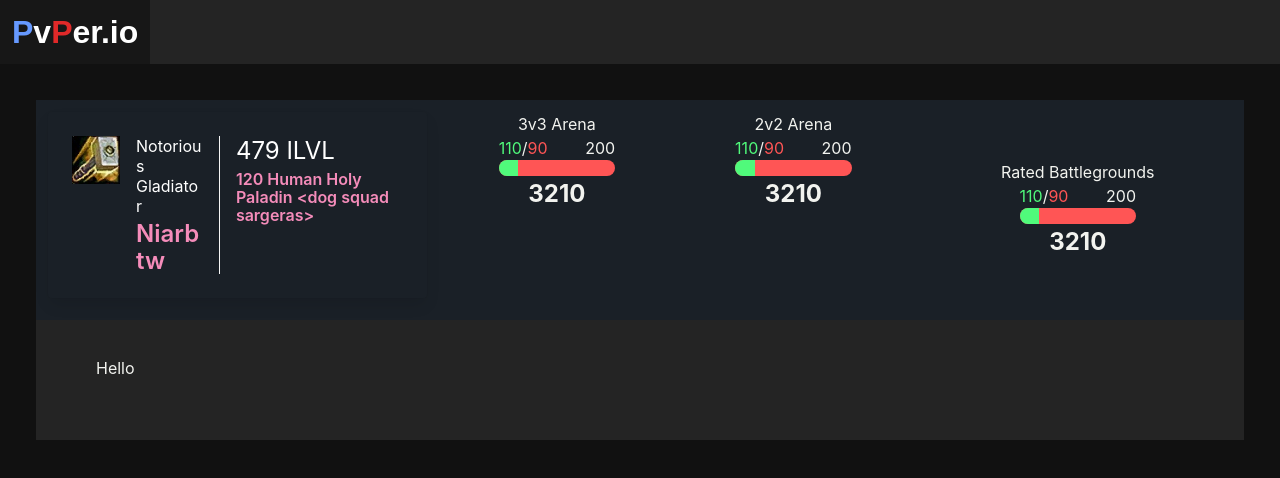
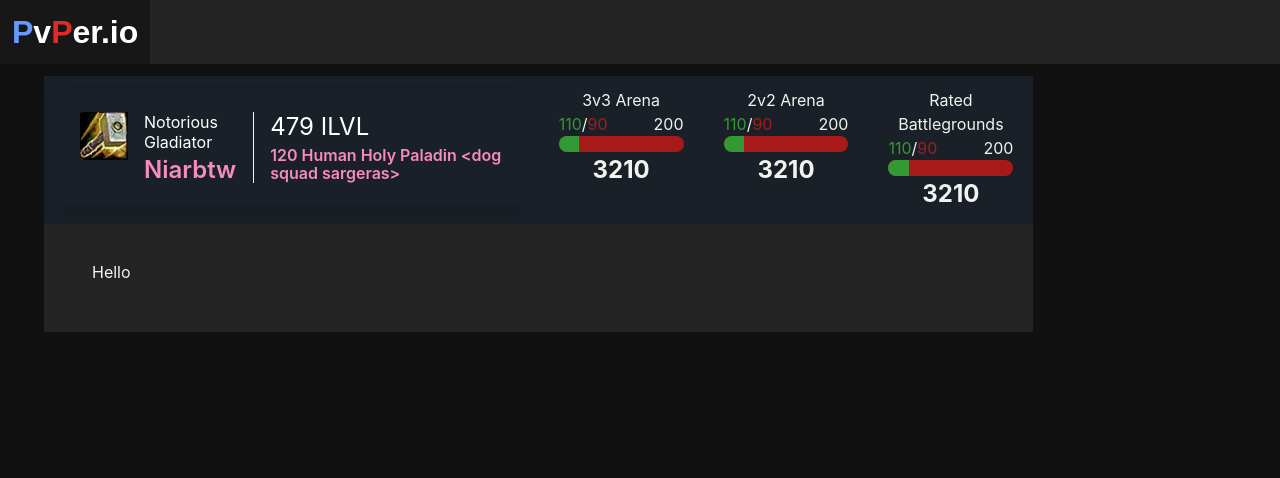
Before and after one commit to shawnanderton/pvper, an Angular app: page / in a window 1280 px wide. Shown: the top 478 px of the page. Built offline with nearby package versions, Linux system fonts and the light colour scheme.

Commit message:
working on player component

```diff
--- a/src/app/components/app.component.ts
+++ b/src/app/components/app.component.ts
@@ -3,15 +3,18 @@
 @Component({
   selector: 'app-root',
   template: `
-    <div>
-      <pvper-header-bar></pvper-header-bar>
-      <div class="section columns">
-        <main class="column has-background-primary">
-          <pvper-player></pvper-player>
+    <pvper-header-bar></pvper-header-bar>
+    <section class="container is-fluid">
+      <div class="columns">
+        <main class="column is-10">
+          <div class="has-background-primary">
+            <pvper-player></pvper-player>
+          </div>
           <!-- //<pvper-leaderboard></pvper-leaderboard> -->
         </main>
+        <aside class="column is-2"></aside>
       </div>
-    </div>
+    </section>
   `,
 })
 export class AppComponent {
--- a/src/app/components/player/player.component.ts
+++ b/src/app/components/player/player.component.ts
@@ -4,7 +4,7 @@
   selector: 'pvper-player',
   template: `<section class="hero">
       <div class="columns has-background-alliance-color">
-        <div class="column is-one-third">
+        <div class="column is-half">
           <pvper-character-card
             [name]="player.name"
             [characterClass]="player.characterClass.name"
@@ -21,7 +21,7 @@
         </div>
         <div class="column">
           <h2 class="has-text-centered">3v3 Arena</h2>
-          <div class="px-6">
+          <div class="px-2">
             <rating-progress-bar
               [wins]="110"
               [losses]="90"
@@ -33,7 +33,7 @@
         </div>
         <div class="column">
           <h1 class="has-text-centered">2v2 Arena</h1>
-          <div class="px-6">
+          <div class="px-2">
             <rating-progress-bar
               [wins]="110"
               [losses]="90"
@@ -43,9 +43,9 @@
             3210
           </div>
         </div>
-        <div class="column m-6">
+        <div class="column">
           <h2 class="has-text-centered">Rated Battlegrounds</h2>
-          <div class="px-6">
+          <div class="px-2">
             <rating-progress-bar
               [wins]="110"
               [losses]="90"
--- a/src/styles.scss
+++ b/src/styles.scss
@@ -2,14 +2,13 @@
 
 $bg: #111;
 $fg: #f2f3ef;
-$dracula-selected: #44475a;
-$dracula-comment: #6272a4;
-$dracula-cyan: #8be9fd;
-$dracula-green: #50fa7b;
-$dracula-orange: #ffb86c;
-$dracula-pink: #91918d;
-$dracula-red: #ff5555;
-$dracula-yellow: #f1fa8c;
+$pvper-selected: #44475a;
+$pvper-comment: #6272a4;
+$pvper-cyan: #8be9fd;
+$pvper-green: #393;
+$pvper-orange: #ffb86c;
+$pvper-red: #a71a19;
+$pvper-yellow: #f1fa8c;
 
 $link: lighten($bg, 10%);
 
@@ -26,11 +25,11 @@
 
 $border: lighten($bg, 10%);
 
-$info: $dracula-cyan;
-$success: $dracula-green;
-$warning: $dracula-yellow;
-$danger: $dracula-red;
-$dark: $dracula-selected;
+$info: $pvper-cyan;
+$success: $pvper-green;
+$warning: $pvper-yellow;
+$danger: $pvper-red;
+$dark: $pvper-selected;
 $grey: $fg;
 
 $text: $fg;
@@ -50,7 +49,7 @@
 $body-background-color: $bg;
 $footer-background-color: $bg;
 
-$code-background: $dracula-selected;
+$code-background: $pvper-selected;
 $label-color: $fg;
 $card-color: $bg;
 
@@ -70,6 +69,12 @@
 
 %brand {
   font-size: 2rem;
+}
+
+.container .columns {
+  margin-left: 0;
+  margin-right: 0;
+  margin-top: 0;
 }
 
 .media-content.character-name {
```
